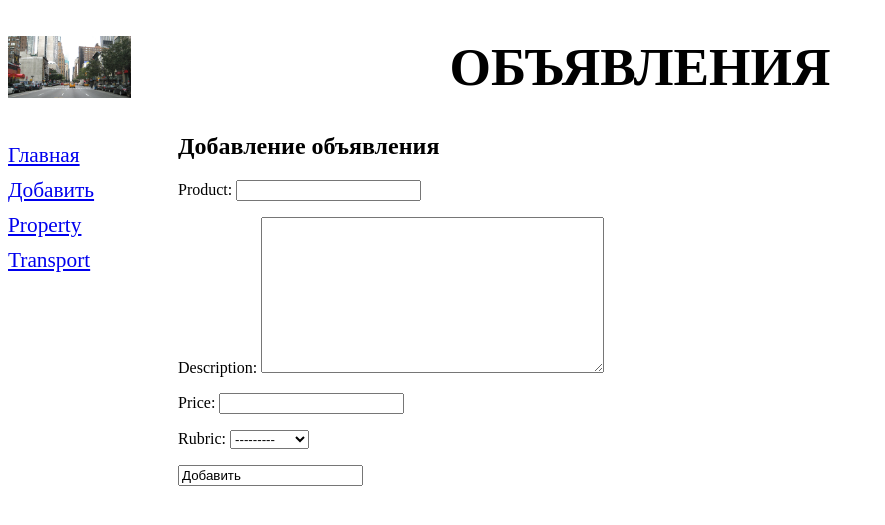
After one commit to redspectrum/bboard, a Django app: page /bboard/add/ in a window 1280 px wide. The commit adds this page. Shown: the top 525 px of the page, without its empty margins (0-885 px from the left). Run offline with Django 3.2, Linux system fonts and the light colour scheme; data comes from the database, SQL or seed files in the repository.

Commit message:
Added style.

```diff
--- /dev/null
+++ b/samplesite/bboard/forms.py
@@ -0,0 +1,8 @@
+from django.forms import ModelForm
+
+from .models import Bb
+
+class BbForm(ModelForm):
+    class Meta:
+        model = Bb
+        fields = ('title', 'content', 'price', 'rubric')
--- /dev/null
+++ b/samplesite/bboard/static/bboard/style.css
@@ -0,0 +1,21 @@
+header h1 {
+    font-size: 40pt;
+    text-transform: uppercase;
+    text-align: center;
+    background: url("bg.jpg") left / auto 100% no-repeat;
+}
+
+nav {
+    font-size: 16pt;
+    width: 15px;
+    float: left;
+}
+
+nav a {
+    display: block;
+    margin: 10px 0px;
+}
+
+section {
+    margin-left: 170px;
+}
--- /dev/null
+++ b/samplesite/bboard/templates/bboard/create.html
@@ -0,0 +1,14 @@
+{% extends "bboard/layout/base.html" %}
+
+{% block content %}
+
+<h2 >Добавление объявления</h2 >
+
+
+<form method="post">
+    {% csrf_token %}
+    {{ form.as_p }}
+    <input type="'submit" value="Добавить">
+</form>
+
+{% endblock %}
--- /dev/null
+++ b/samplesite/bboard/templates/bboard/layout/base.html
@@ -0,0 +1,31 @@
+{% load static %}
+
+<!DOCTYPE html>
+<html lang="en">
+<head>
+
+    <link rel="stylesheet" type="text/css" href="{% static 'bboard/style.css' %}">
+    <meta charset="UTF-8">
+    <title>{% block title %}Главная{% endblock %} - Доска Объявлений</title>
+</head>
+<body>
+
+<header>
+    <h1>Объявления</h1>
+</header>
+
+
+
+<nav>
+    <a href="{% url 'index' %}">Главная</a>
+    <a href="{% url 'add' %}">Добавить</a>
+        {% for rubric in rubrics %}
+        <a href="{% url 'by_rubric' rubric.pk %}">{{ rubric.name}}</a>
+        {% endfor %}
+</nav>
+    <section>
+        {% block content %}
+        {% endblock %}
+    </section>
+</body>
+</html>
--- a/samplesite/bboard/urls.py
+++ b/samplesite/bboard/urls.py
@@ -1,9 +1,12 @@
 from django.urls import path
 
 from .views import index, by_rubric
+from .views import BbCreateView
+
 
 urlpatterns = [
-    path('<int:rubric_id>/', by_rubric),
-    path('', index),
+    path('add/', BbCreateView.as_view(), name='add'),
+    path('<int:rubric_id>/', by_rubric, name='by_rubric'),
+    path('', index, name='index'),
 
 ]
--- a/samplesite/bboard/views.py
+++ b/samplesite/bboard/views.py
@@ -1,6 +1,23 @@
 from django.shortcuts import render
 
 from .models import Bb, Rubric
+
+from django.views.generic.edit import CreateView
+from django.urls import reverse_lazy
+
+from .forms import BbForm
+
+class BbCreateView(CreateView):
+    template_name = 'bboard/create.html'
+    form_class = BbForm
+    success_url = reverse_lazy('index')
+
+    def get_context_data(self, **kwargs):
+        context = super().get_context_data(**kwargs)
+        context['rubrics'] = Rubric.objects.all()
+        return context
+
+
 
 def index(request):
     bbs = Bb.objects.all()
```
Also changed, not shown: samplesite/bboard/templates/bboard/by_rubric.html (+10 -20 lines), samplesite/bboard/templates/bboard/index.html (+10 -24 lines), samplesite/bboard/static/bboard/bg.jpg (added).
